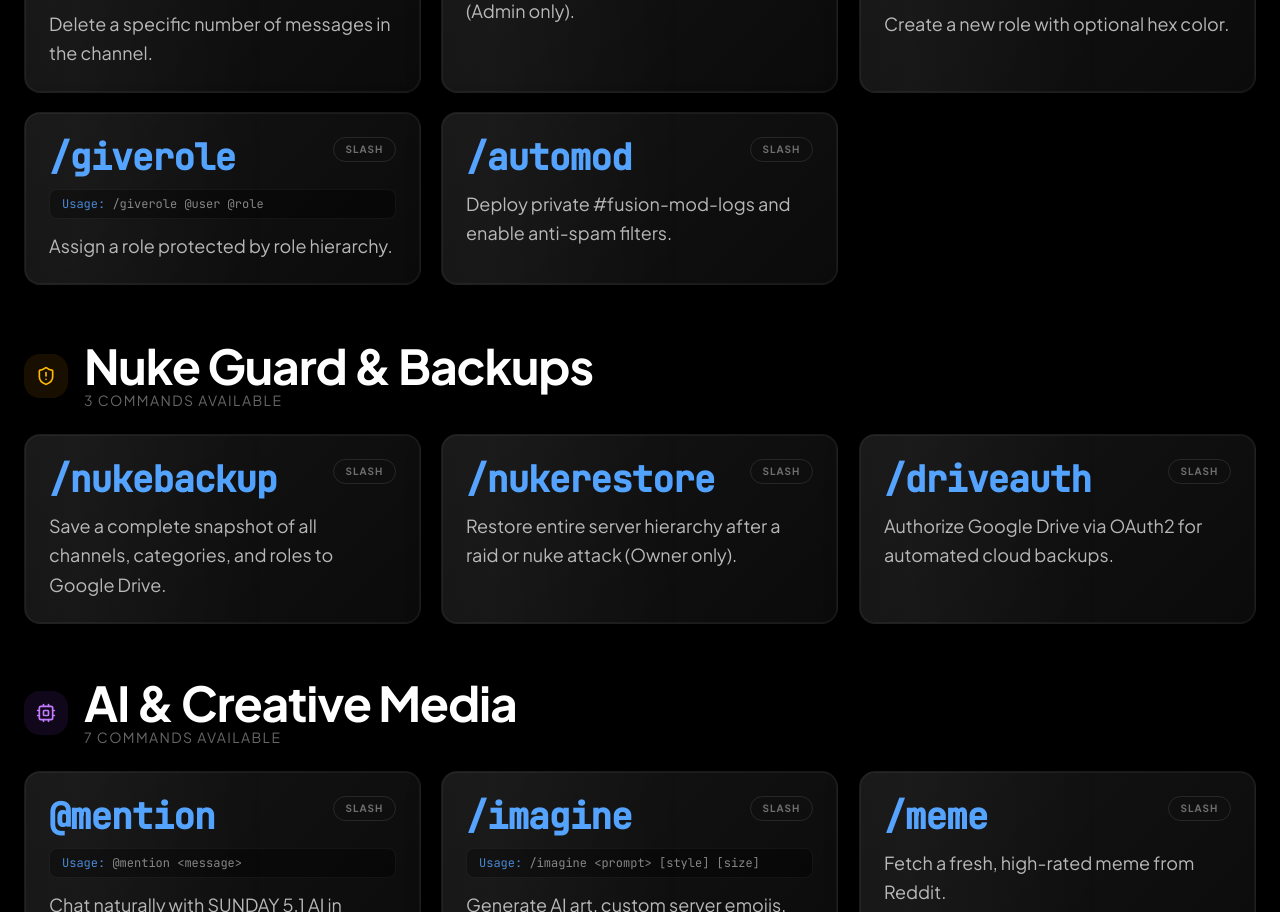
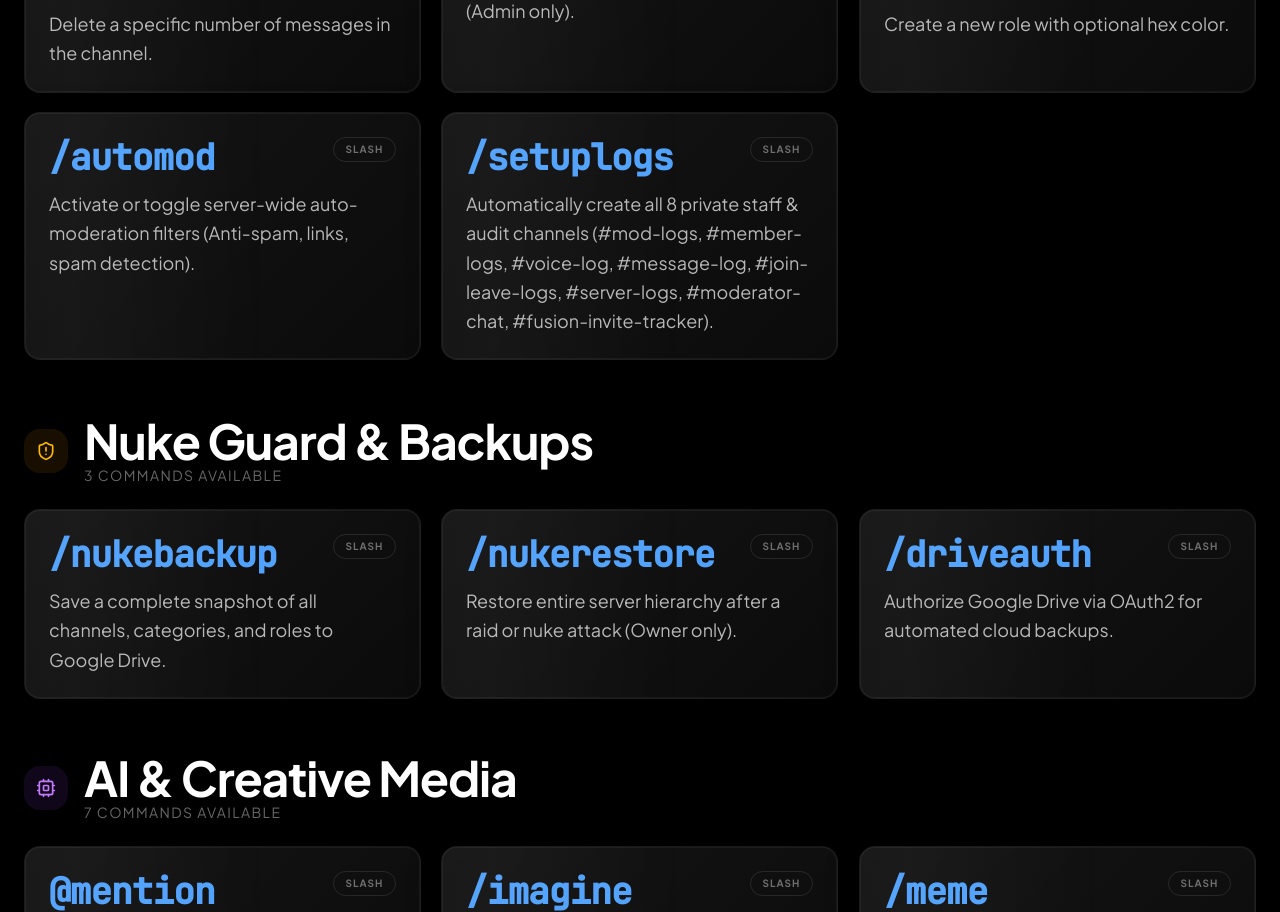
Before and after one commit to tpganime/discordbot, a React (Vite) app: page /commands in a window 1280 px wide. Shown: the part 1300-2212 px from the top of the page. Built offline with nearby package versions, Linux system fonts and the light colour scheme.

Commit message:
Add /setuplogs command and update /automod description

```diff
--- a/src/pages/CommandsPage.tsx
+++ b/src/pages/CommandsPage.tsx
@@ -25,8 +25,8 @@ export const commandCategories = [
       { name: '/purge', usage: '<1-100>', description: 'Delete a specific number of messages in the channel.' },
       { name: '/purgeall', usage: '', description: 'Mass delete up to 1000 messages (Admin only).' },
       { name: '/rolecreate', usage: '<name> [color]', description: 'Create a new role with optional hex color.' },
-      { name: '/giverole', usage: '@user @role', description: 'Assign a role protected by role hierarchy.' },
-      { name: '/automod', usage: '', description: 'Deploy private #fusion-mod-logs and enable anti-spam filters.' },
+      { name: '/automod', usage: '', description: 'Activate or toggle server-wide auto-moderation filters (Anti-spam, links, spam detection).' },
+      { name: '/setuplogs', usage: '', description: 'Automatically create all 8 private staff & audit channels (#mod-logs, #member-logs, #voice-log, #message-log, #join-leave-logs, #server-logs, #moderator-chat, #fusion-invite-tracker).' },
     ]
   },
   {
```
